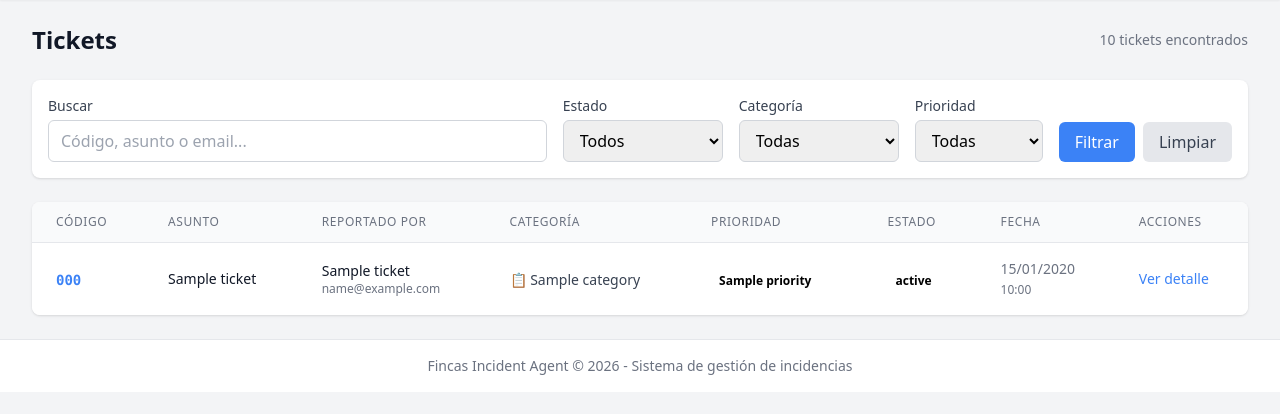
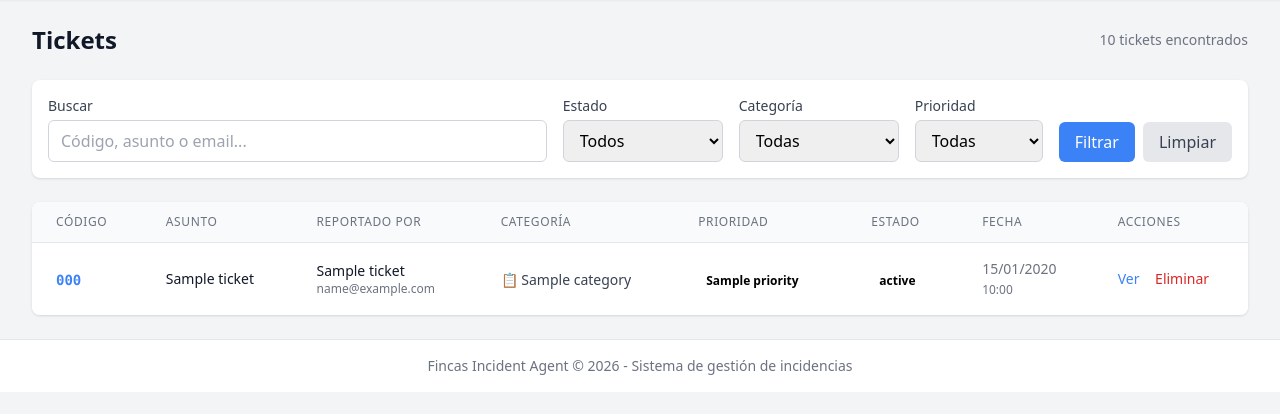
Before and after one commit to anzony91/fincas-incident-agent, a FastAPI app: template templates/tickets.html in a window 1280 px wide. Shown: the part 65-479 px from the top of the page. Run offline with FastAPI, Linux system fonts and the light colour scheme; the template is opened without the code that fills it: most values are stand-ins (such as "Sample title", 1, 10 or a date in 2020); some libraries are stand-ins or nearby versions.

Commit message:
feat: add delete ticket functionality to dashboard

```diff
--- a/templates/tickets.html
+++ b/templates/tickets.html
@@ -119,9 +119,15 @@
                             <span class="text-xs">{{ ticket.created_at.strftime('%H:%M') }}</span>
                         </td>
                         <td class="px-6 py-4 whitespace-nowrap text-sm">
-                            <a href="/dashboard/tickets/{{ ticket.id }}" class="text-primary hover:text-blue-700 font-medium">
-                                Ver detalle
+                            <a href="/dashboard/tickets/{{ ticket.id }}" class="text-primary hover:text-blue-700 font-medium mr-3">
+                                Ver
                             </a>
+                            <form method="POST" action="/dashboard/tickets/{{ ticket.id }}/delete" class="inline"
+                                  onsubmit="return confirm('¿Eliminar ticket {{ ticket.ticket_code }}?');">
+                                <button type="submit" class="text-red-600 hover:text-red-800 font-medium">
+                                    Eliminar
+                                </button>
+                            </form>
                         </td>
                     </tr>
                     {% else %}
```
Also changed, not shown: app/routers/dashboard.py (+25 -0 lines), templates/ticket_detail.html (+7 -1 lines).
